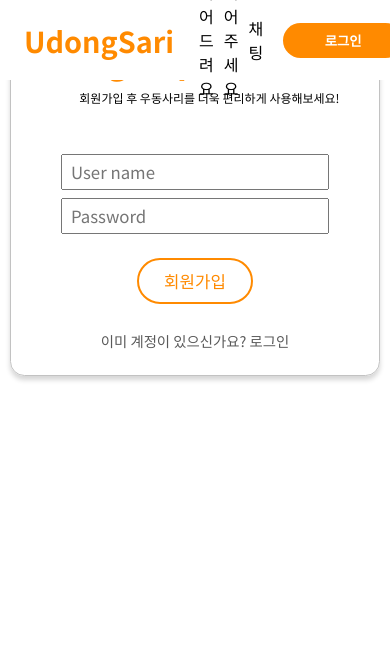
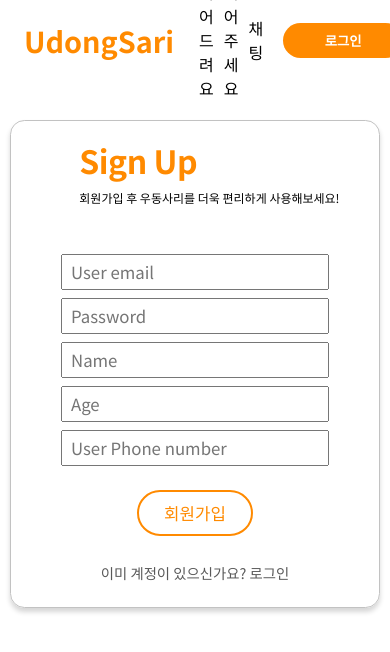
Before and after one commit to UdongSari/frontend, a React (Vite) app: page /auth/signup in a window 390 px wide. Shown: the top 652 px of the page. Built offline with nearby package versions, Linux system fonts and the light colour scheme.

Commit message:
[FEAT] 로그인 백엔드 구조와 통일
-   username: password: name: age: phoneNumber: roles:

```diff
--- a/src/pages/SignIn.jsx
+++ b/src/pages/SignIn.jsx
@@ -116,7 +116,7 @@ const LoginBtn = ({ idValue, pwValue, handleLogin }) => {
       </button>
       <div className="small-txt">
         아직 계정이 없으신가요?{" "}
-        <Link to="/signup" className="link-style">
+        <Link to="/auth/signUp" className="link-style">
           회원가입
         </Link>
       </div>
--- a/src/pages/SignIn.scss
+++ b/src/pages/SignIn.scss
@@ -50,19 +50,31 @@
     color: #595959;
 }
 
-#id, #pw {
-    width: 16rem;
-    height: 2rem;
-    padding-left: 0.5rem;
+.input__item{
+  width: 16rem;
+  height: 2rem;
+  padding-left: 0.5rem;
 
-    font-size: 1.05rem;
+  font-size: 1.05rem;
+
 }
-#id:focus, #pw:focus {
-    outline-color: $color-orange;
+
+.input__item {
+  width: 16rem;
+  height: 2rem;
+  padding-left: 0.5rem;
+  font-size: 1.05rem;
 }
-#id::placeholder, #pw::placeholder {
-    font-size: 1.05rem;
+
+.input__item:focus {
+  outline-color: $color-orange; /* 포커스 시 아웃라인 색상 추가 */
 }
+
+.input__item::placeholder {
+  font-size: 1.05rem;
+}
+
+
 
 .input-container {
     display: flex;
--- a/src/pages/SignUp.jsx
+++ b/src/pages/SignUp.jsx
@@ -1,4 +1,4 @@
-import { useState } from "react";
+import { useEffect, useState } from "react";
 import "./SignIn.scss";
 import { Link, useNavigate } from "react-router-dom";
 import axios from "axios";
@@ -7,16 +7,60 @@ const TextBlock = () => {
   return (
     <div style={{ paddingLeft: "1.8rem" }}>
       <strong className="login-title">Sign Up</strong>
-            <div className="txt">회원가입 후 우동사리를 더욱 편리하게 사용해보세요!</div>
+      <div className="txt">
+        회원가입 후 우동사리를 더욱 편리하게 사용해보세요!
+      </div>
     </div>
   );
 };
 
 const Input = () => {
+  const [selectedOption, setSelectedOption] = useState("");
+
+  const handleOptionChange = (event) => {
+    setSelectedOption(event.target.value, () => {});
+  };
+
+  useEffect(() => {
+    console.log(selectedOption);
+  }, [selectedOption]);
+
   return (
     <div className="input-container">
-            <input id="id" type="text" placeholder="User name" />
-            <input id="pw" type="password" placeholder="Password" />
+      <input
+        id="id"
+        type="text"
+        placeholder="User email"
+        className="input__item"
+      />
+      <input
+        id="pw"
+        type="password"
+        placeholder="Password"
+        className="input__item"
+      />
+      <input id="name" type="text" placeholder="Name" className="input__item" />
+      <input id="age" type="text" placeholder="Age" className="input__item" />
+      <input
+        id="phone"
+        type="text"
+        placeholder="User Phone number"
+        className="input__item"
+      />
+      {/* <input
+        type="radio"
+        value="사진가"
+        checked={selectedOption === "사진가"}
+        onChange={handleOptionChange}
+      />
+      저는 사진가입니다.
+      <input
+        type="radio"
+        value="이용자"
+        checked={selectedOption === "이용자"}
+        onChange={handleOptionChange}
+      />
+      저는 이용자입니다. */}
     </div>
   );
 };
@@ -30,21 +74,38 @@ const LoginBtn = () => {
     // 변수에 인풋값 저장
     const idValue = document.getElementById("id").value;
     const pwValue = document.getElementById("pw").value;
-        // const data = {
-        //     id: idValue,
-        //     pw: pwValue,
-        // };
+    const nameValue = document.getElementById("name").value;
+    const ageValue = document.getElementById("age").value;
+    const phoneValue = document.getElementById("phone").value;
+    const typeValue = "사진가?";
+
+    const data = {
+      username: idValue,
+      password: pwValue,
+      name: nameValue,
+      age: ageValue,
+      phoneNumber: phoneValue,
+      roles: typeValue === "사진가" ? "ROLE_USER2" : "ROLE_USER", // 조건에 따라 역할 설정
+    };
+
+    console.log("서버야 받아라~~");
+    console.log(data);
 
     // 서버로 회원가입 요청
     axios
       .post("http://13.125.37.219:8080/signup", {
-                id: idValue,
+        //백엔드랑 동일해야함
+        username: idValue,
         password: pwValue,
+        name: nameValue,
+        age: ageValue,
+        phoneNumber: phoneValue,
+        roles: typeValue === "사진가" ? "ROLE_USER2" : "ROLE_USER", // 조건에 따라 역할 설정
       })
       //성공시 then 실행
       .then(function (response) {
         console.log(response.data);
-                navigate("/signup/complete"); // 자동으로 페이지 이동
+        navigate("/home"); // 자동으로 페이지 이동
       })
       //실패 시 catch 실행
       .catch(function (error) {
@@ -59,7 +120,7 @@ const LoginBtn = () => {
       </button>
       <div className="small-txt">
         이미 계정이 있으신가요?{" "}
-                <Link to="/login" className="link-style">
+        <Link to="/auth/signIn" className="link-style">
           로그인
         </Link>
       </div>
@@ -69,7 +130,7 @@ const LoginBtn = () => {
 
 const SignUp = () => {
   return (
-        <div className="Login">
+    <div className="Login" style={{ marginTop: "100px" }}>
       <form className="input-outer">
         <TextBlock />
         <br />
```
Lines whose indentation alone changed are shown as unchanged.
